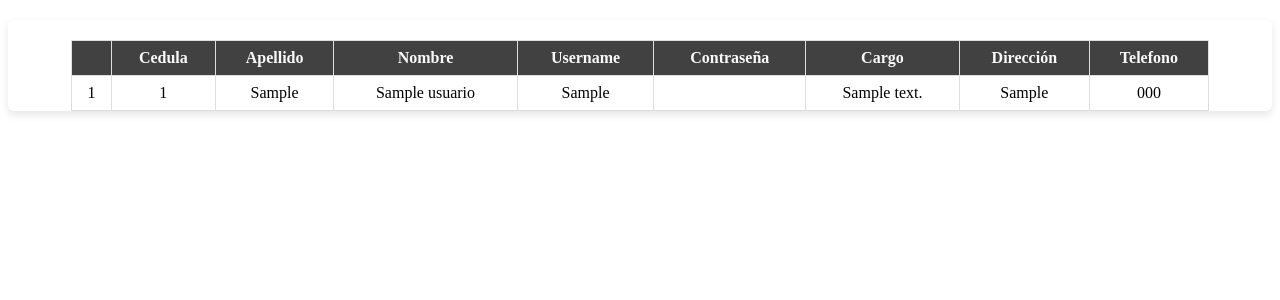
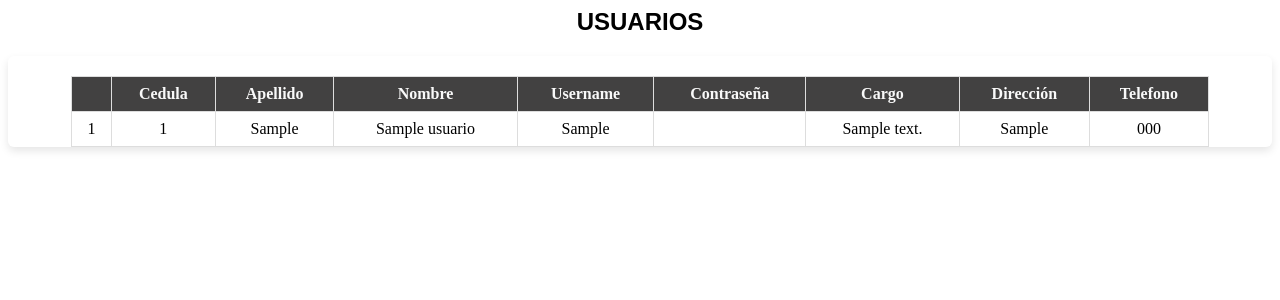
Before and after one commit to Jeffer2S/Inventario_Laboratorios, a PHP site: page /listaUsuarios.php in a window 1280 px wide. Shown: the top 300 px of the page. Run offline with PHP 8.4, Linux system fonts and the light colour scheme; tables that the repository leaves empty or names only in its code hold one stand-in row (values such as "Sample post"); data that the repository does not hold is empty.

Commit message:
Se agrego un titulo a la sección de Usuarios y se le dio estilo

```diff
--- a/src-PaginasEnlistar/css/estilosUsuarios.css
+++ b/src-PaginasEnlistar/css/estilosUsuarios.css
@@ -30,3 +30,10 @@
 .styled-table tbody tr:nth-child(even) {
     background-color: #f9f9f9;
 }
+
+.titulo{
+    font-size: x-large;
+    font-family: Arial, Helvetica, sans-serif;
+    font-weight: bold;
+    text-align: center;
+}
--- a/src-PaginasEnlistar/listaUsuarios.php
+++ b/src-PaginasEnlistar/listaUsuarios.php
@@ -13,6 +13,7 @@
     $cont =1;
     if ($result){
         ?>
+        <h2 class="titulo">USUARIOS</h2>
         <div class="table-container">
             <table class="styled-table">
                 <thead>
```
